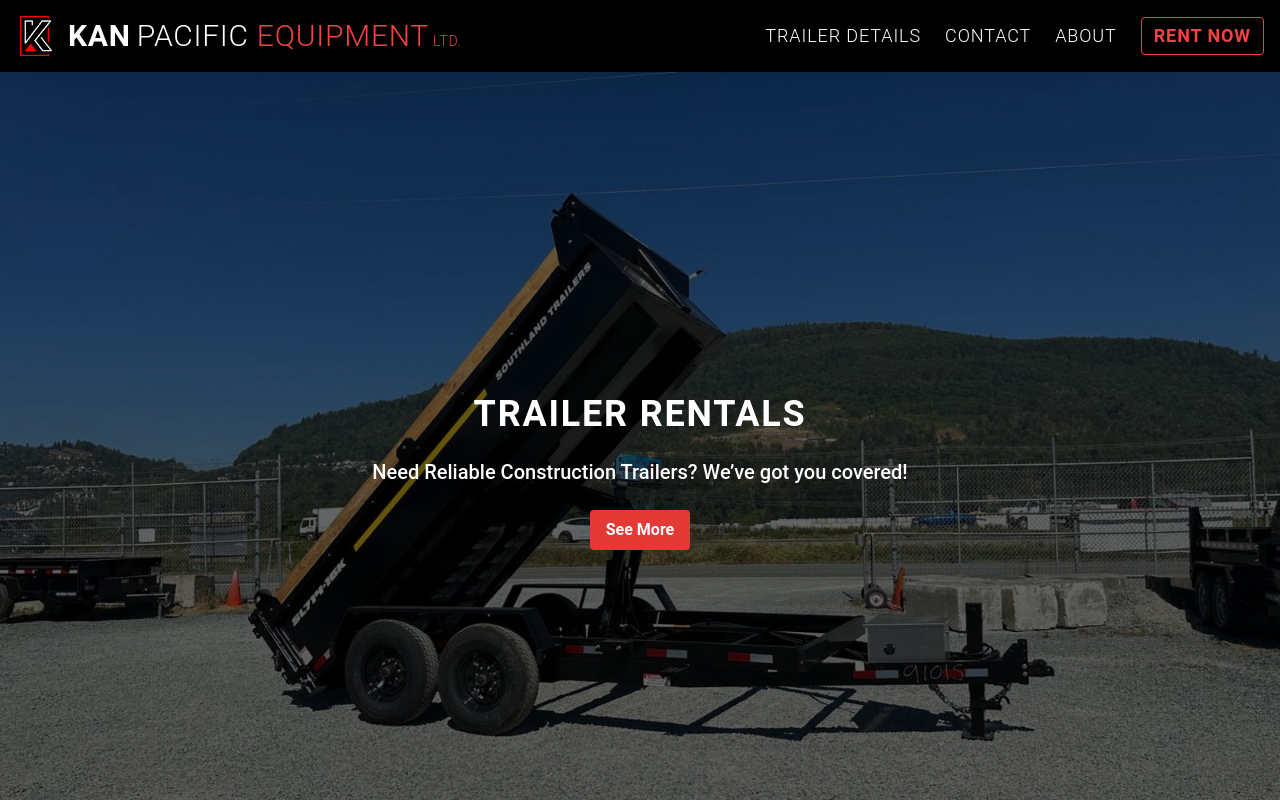
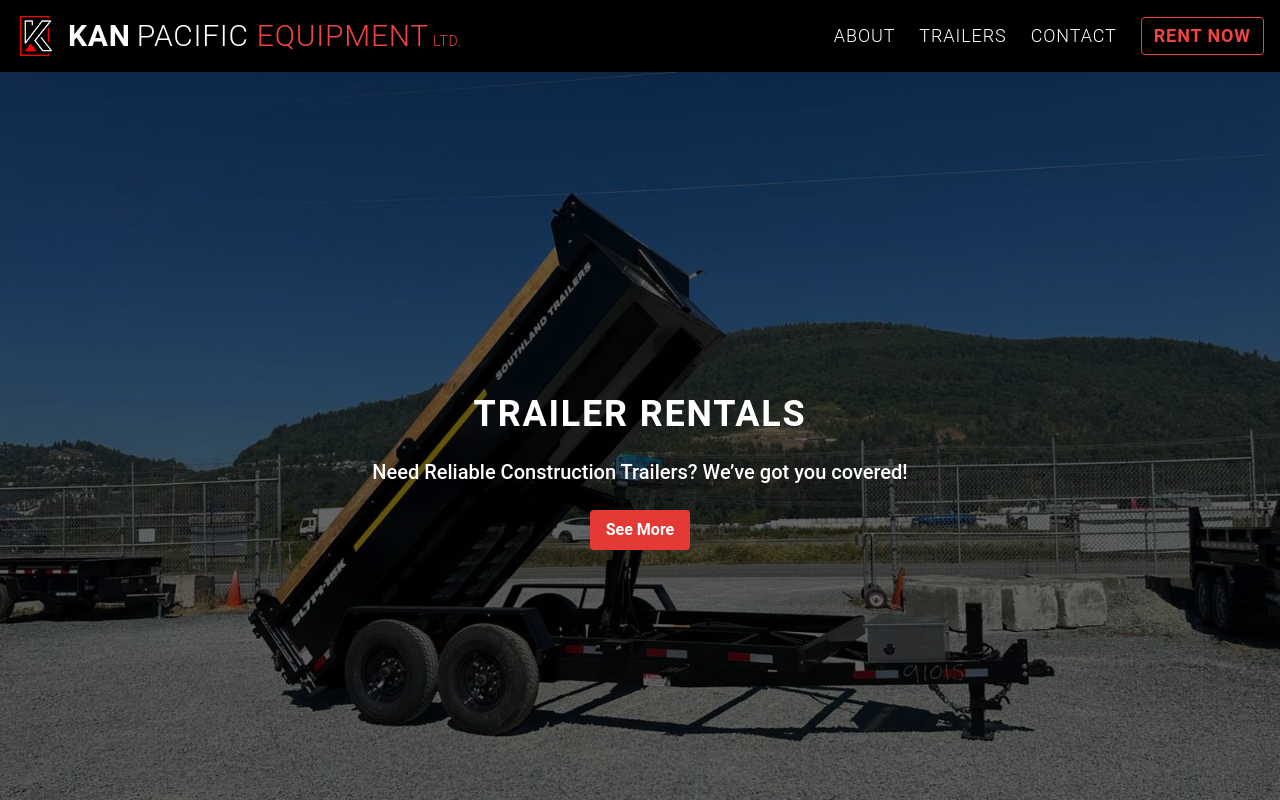
Before and after one commit to RpHayer/kandola-rentals, a Next.js app: page / in a window 1280 px wide. Built offline with nearby package versions, Linux system fonts and the light colour scheme.

Commit message:
updated order of nav links

```diff
--- a/src/app/components/Header.tsx
+++ b/src/app/components/Header.tsx
@@ -8,9 +8,9 @@ export default function Header() {
   const [isMenuOpen, setIsMenuOpen] = useState(false);
 
   const navLinks = [
-    { label: 'Trailer Details', href: '/trailer' },
+    { label: 'About', href: '/about' },
+    { label: 'Trailers', href: '/trailer' },
     { label: 'Contact', href: '/contact' },
-    { label: 'About', href: '/about' },
     { label: 'Rent Now', href: '/book' },
   ];
 
```
